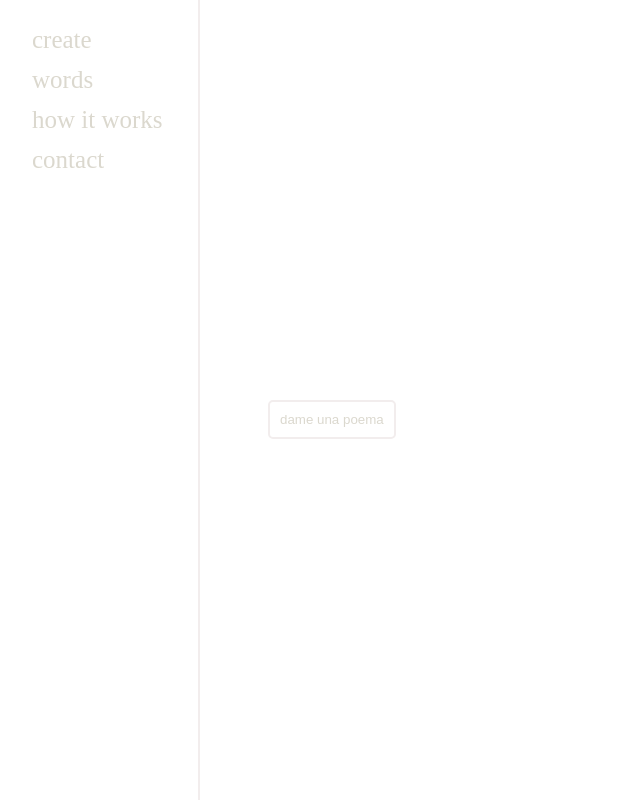
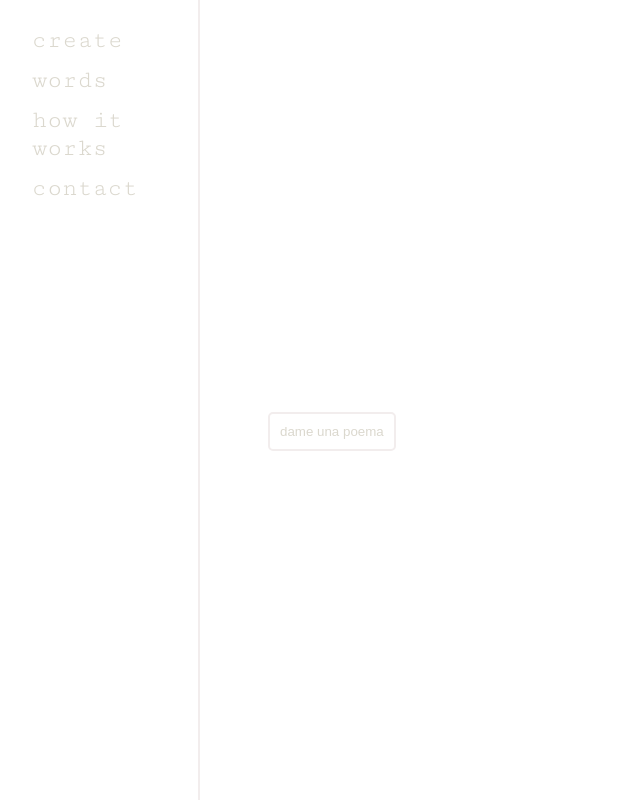
Before and after one commit to dilEMMA16/poem, a plain HTML site: page index.html in a window 1280 px wide. Shown: the whole page, without its empty margins (0-640 px from the left). Drawn offline with Linux system fonts and the light colour scheme.

Commit message:
switched font

```diff
--- a/index.html
+++ b/index.html
@@ -12,6 +12,9 @@
 
     <!-- javascript for poem functionality -->
     <script type="text/javascript" src="testscript.js"></script>
+
+    <link href='https://fonts.googleapis.com/css?family=Cutive Mono' rel='stylesheet'>
+
     <style>
         * {
           box-sizing: border-box;
@@ -60,7 +63,8 @@
 
         }
         body {
-
+            font-family: 'Cutive Mono';
+            font-size: 22px;
         }
     </style>
 </head>
```
